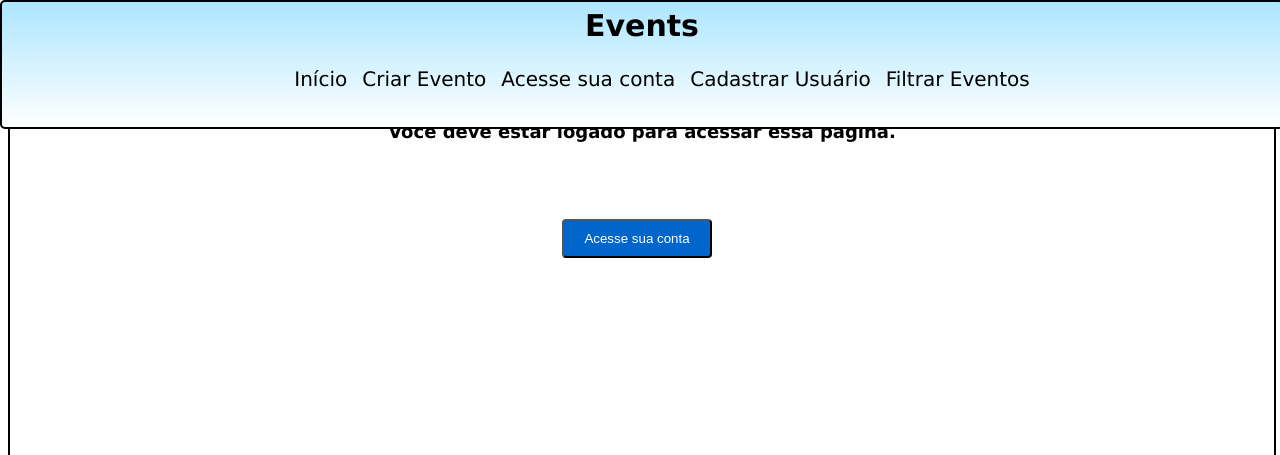
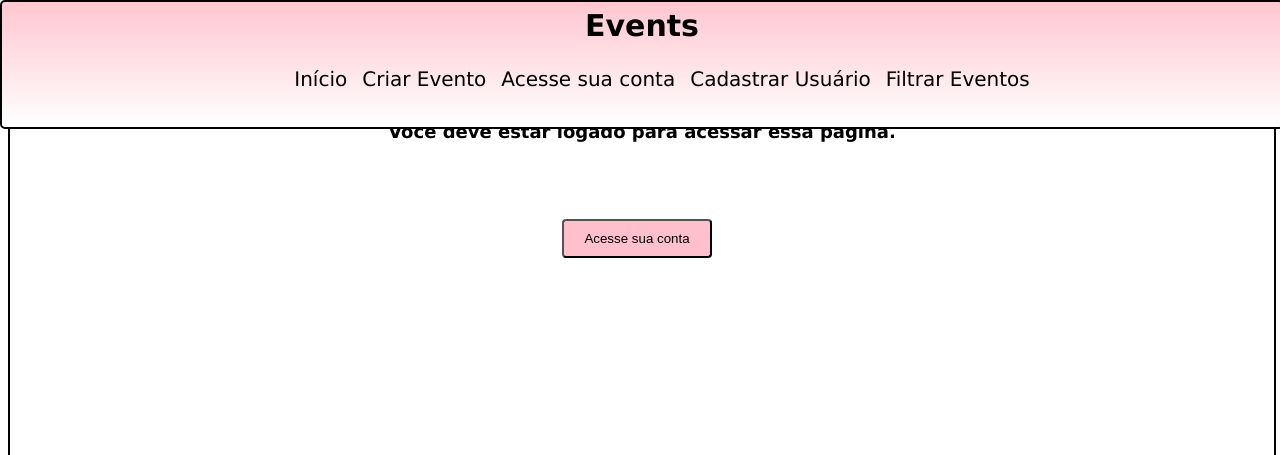
Before and after one commit to marybhz7/Cadastro-de-Eventos, a PHP site: page / in a window 1280 px wide. Shown: the top 455 px of the page. Run offline with PHP 8.4, Linux system fonts and the light colour scheme.

Commit message:
update cor

```diff
--- a/CSS/style.css
+++ b/CSS/style.css
@@ -11,7 +11,7 @@
 }
 body
 {
-    background-image: linear-gradient(to top, to bottom, rgba(0,0,255,0),rgba(0,0,255,0), rgba(163,227,255,0.9));
+    background-image: linear-gradient(to top, to bottom, rgba(0,0,255,0),rgba(0,0,255,0), rgba(255,192,203,0.9));
     color: #000;
     font: 12px Verdana, sans-serif;
     overflow-x: hidden;
@@ -40,7 +40,7 @@ body
 /*Barra superior*/
 .barra-superior
 {
-    background-image: linear-gradient(to top, rgba(0,0,255,0), rgba(163,227,255,0.9));
+    background-image: linear-gradient(to top, rgba(0,0,255,0), rgba(255,192,203,0.9));
     width: 100%;
     text-align: center;
     align-items: center;
@@ -140,8 +140,8 @@ body
     padding: 10px 20px;
     margin-right: 10px;
     margin-top: 20px;
-    background-color: #0066cc;
-    color: #fff;
+    background-color: #ffc0cb;
+    color: #000;
     text-decoration: none;
     border-radius: 4px;
     transition: background-color 0.3s ease;
```
